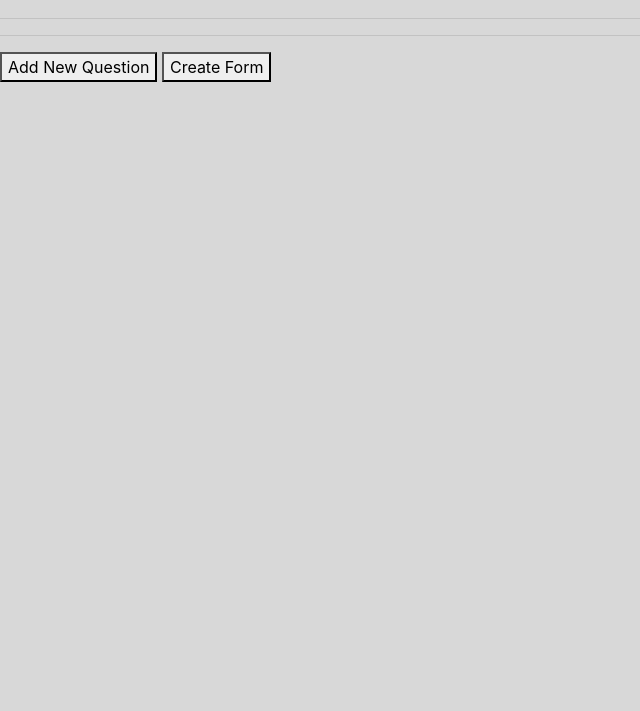
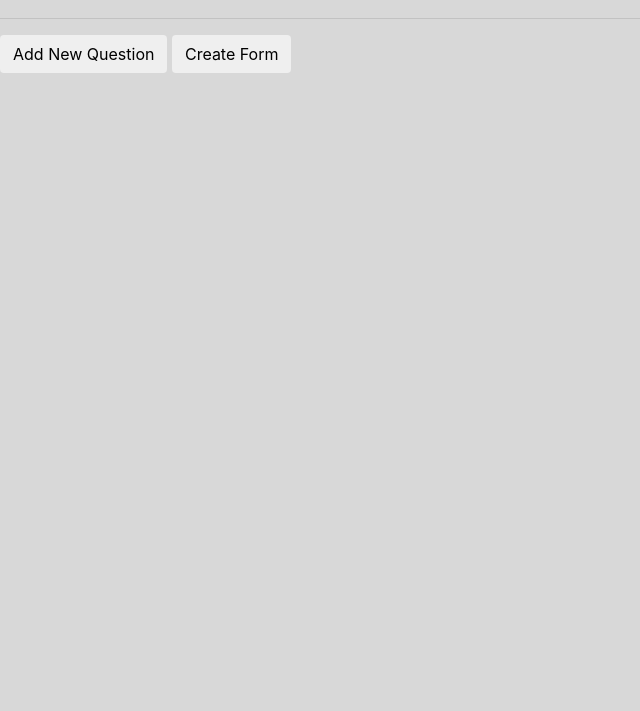
Before and after one commit to chase-stevens/formDesktopServe, an Electron app: page public/createForm.html in a window 800 px wide. Shown: the part 89-800 px from the top of the page, without its empty margins (0-640 px from the left). Drawn offline with nearby package versions, Linux system fonts and the light colour scheme.

Commit message:
adjusted font size and added btn class to create form

```diff
--- a/public/createForm.html
+++ b/public/createForm.html
@@ -23,10 +23,9 @@
       <div id="dynamic-form">
       </div>
 
-      <hr>
       <div class="add-new-question-container">
-        <button type="button" class="add-question" id="add-question">Add New Question</button>
-        <button type="submit">Create Form</button>
+        <button type="button" class="add-question btn" id="add-question">Add New Question</button>
+        <button type="submit" class="btn">Create Form</button>
       </div>
     </form>
   </div>
```
Also changed, not shown: public/index.html (+2 -2 lines).
